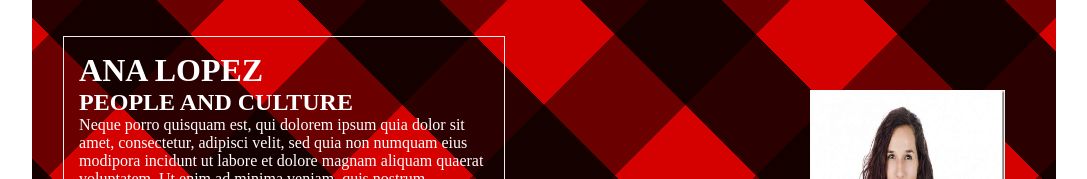
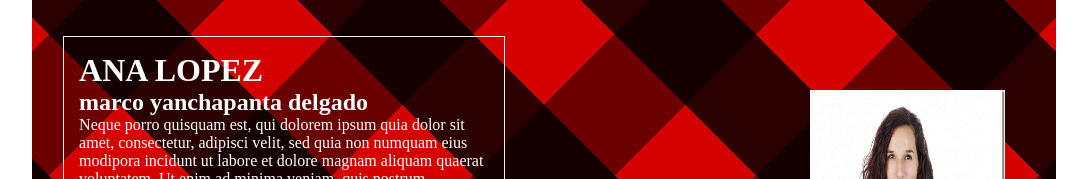
Before and after one commit to yanchapanta/curriculumn, a plain HTML site: page index.html in a window 1280 px wide. Shown: the top 179 px of the page, without its empty margins (96-1183 px from the left). Drawn offline with Linux system fonts and the light colour scheme.

Commit message:
index.html
cambio nombre

```diff
--- a/index.html
+++ b/index.html
@@ -19,7 +19,7 @@
 						ANA LOPEZ
 					</h1>
 					<h2>
-						PEOPLE AND CULTURE
+						marco yanchapanta delgado
 					</h2>
 					<p>
 						Neque porro quisquam est, qui dolorem ipsum quia dolor sit amet,
```
